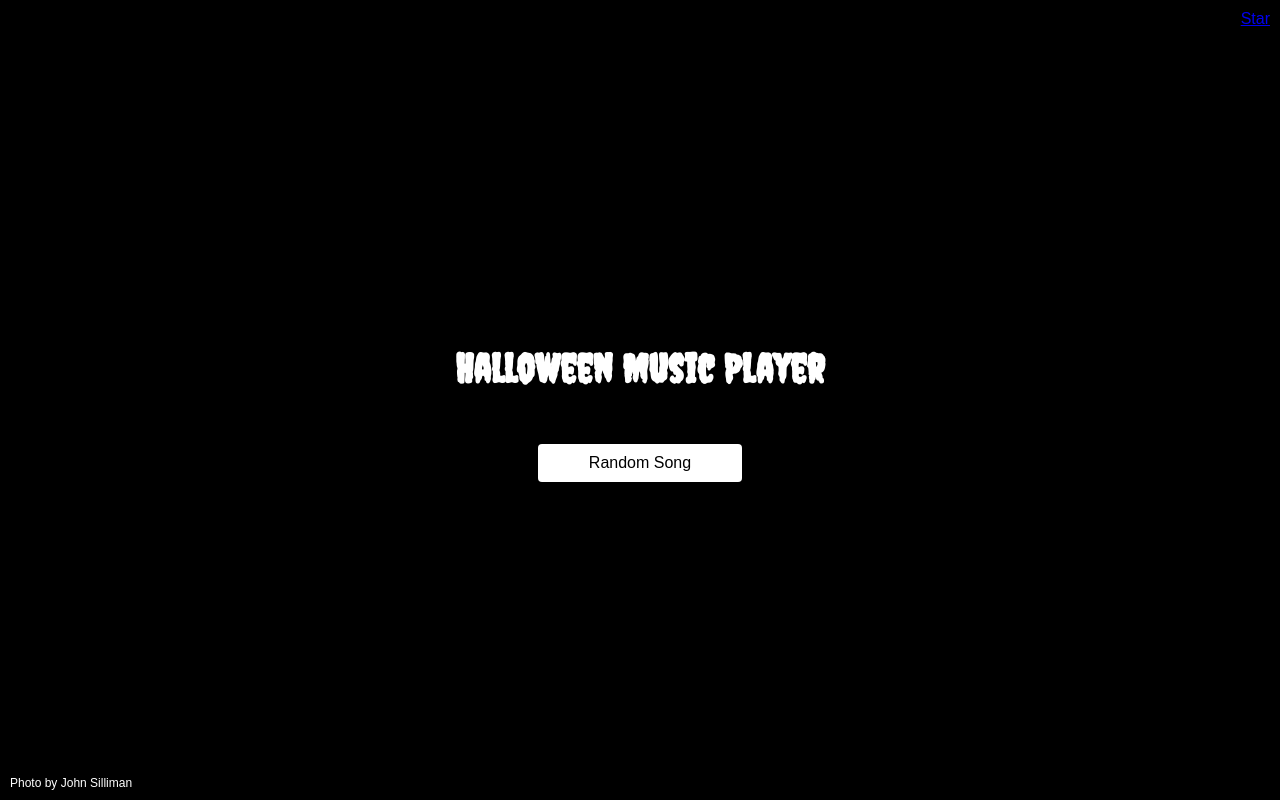
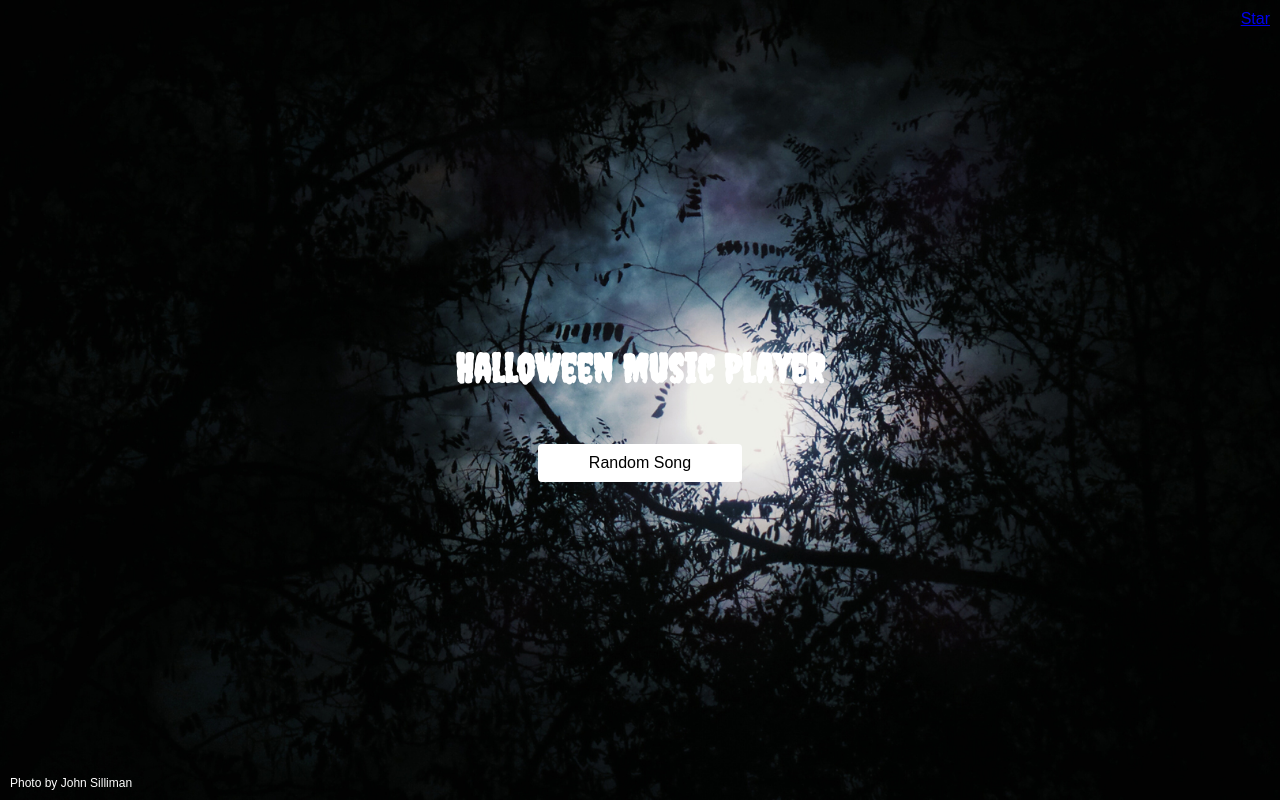
Before and after one commit to andypotts/andypotts.github.io, a plain HTML site: page halloween-player/index.html in a window 1280 px wide. Drawn offline with Linux system fonts and the light colour scheme; no server answers.

Commit message:
Update image path

```diff
--- a/halloween-player/static/css/main.dacdb9d7.css
+++ b/halloween-player/static/css/main.dacdb9d7.css
@@ -1,2 +1,2 @@
-@import url(https://fonts.googleapis.com/css?family=Creepster);body{margin:0;padding:0;font-family:sans-serif;background-color:#000;background-image:url(static/media/bg.17feb551.jpg);background-size:cover;background-repeat:no-repeat}.container{height:100vh;display:-ms-flexbox;display:flex;-ms-flex-align:center;align-items:center;-ms-flex-pack:center;justify-content:center}.content{color:#fff;text-align:center}.title{font-size:2.5em;font-family:Creepster,cursive}.shuffle-button{margin-top:25px;padding:10px;width:50%;border-radius:4px;color:#000;background-color:#fff;text-decoration:none;display:inline-block}.shuffle-button:hover{background-color:#ccc;color:#000}.github{position:absolute;top:10px;right:10px}.photo-attribution{position:absolute;bottom:10px;left:10px;font-size:12px;color:#fff;text-decoration:none}.photo-attribution:hover{color:#ccc}
+@import url(https://fonts.googleapis.com/css?family=Creepster);body{margin:0;padding:0;font-family:sans-serif;background-color:#000;background-image:url(../media/bg.17feb551.jpg);background-size:cover;background-repeat:no-repeat}.container{height:100vh;display:-ms-flexbox;display:flex;-ms-flex-align:center;align-items:center;-ms-flex-pack:center;justify-content:center}.content{color:#fff;text-align:center}.title{font-size:2.5em;font-family:Creepster,cursive}.shuffle-button{margin-top:25px;padding:10px;width:50%;border-radius:4px;color:#000;background-color:#fff;text-decoration:none;display:inline-block}.shuffle-button:hover{background-color:#ccc;color:#000}.github{position:absolute;top:10px;right:10px}.photo-attribution{position:absolute;bottom:10px;left:10px;font-size:12px;color:#fff;text-decoration:none}.photo-attribution:hover{color:#ccc}
 /*# sourceMappingURL=main.dacdb9d7.css.map*/
```
